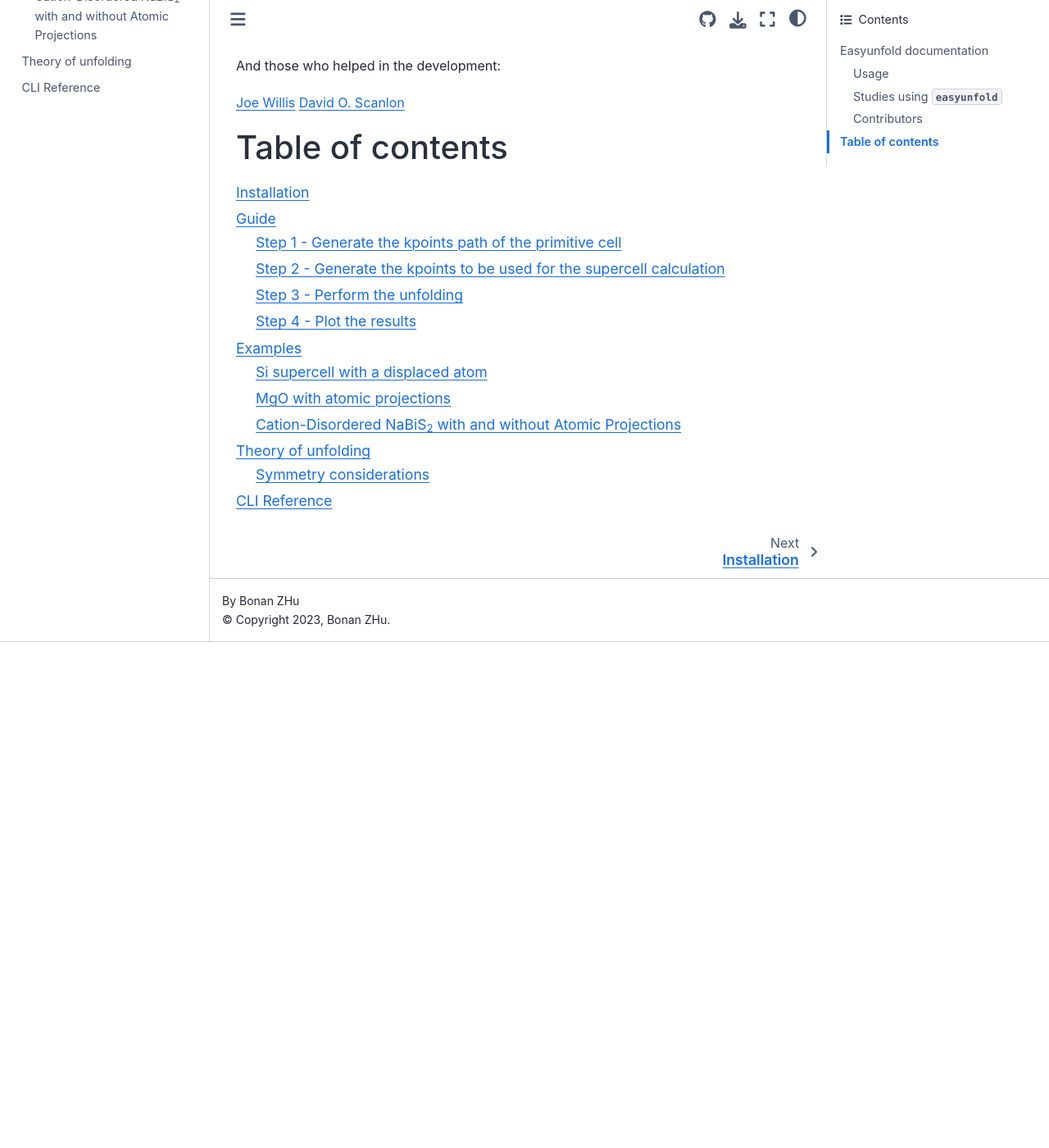
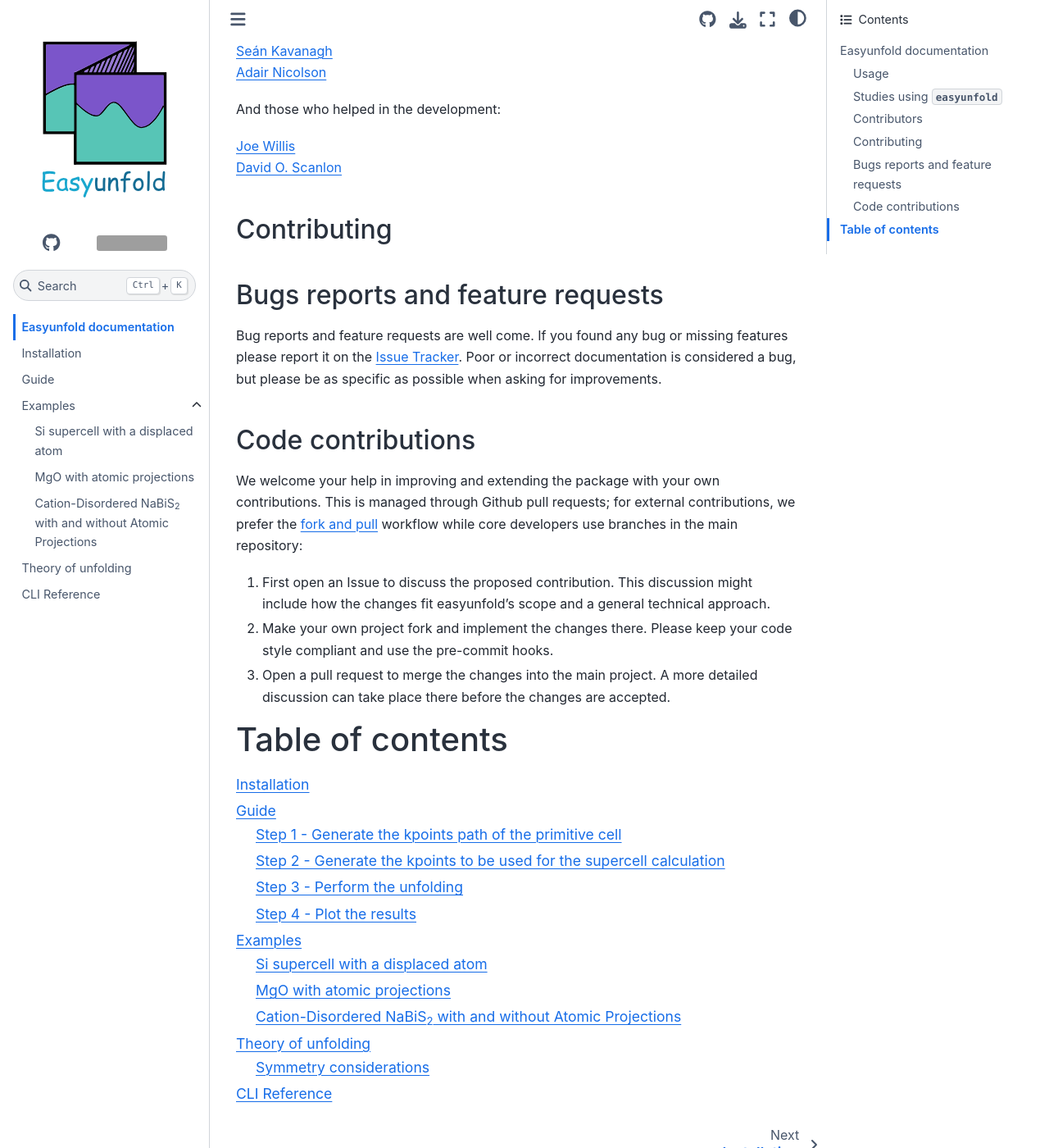
Before and after one commit to SMTG-Bham/easyunfold, a Sphinx documentation site: the page built from docs/index.md, in a window 1280 px wide and 1400 px high, scrolled down 1268 px. Shown: the whole window at 82% size. Built offline with Sphinx 7.4.7 and the Sphinx Book theme 1.1.4, drawn with Linux system fonts in a browser that asks for light colours; pages that are not in the unit, such as notebooks, are missing from menus; before the commit the page ends 2051 px from its top, so only the background shows below that; grey boxes are pictures that could not be loaded.

Commit message:
Added contributing section in the documentation

````diff
--- a/docs/index.md
+++ b/docs/index.md
@@ -51,6 +51,35 @@ And those who helped in the development:
   [Joe Willis](https://github.com/joebesity)
   [David O. Scanlon](http://davidscanlon.com/?page_id=5)
 
+## Contributing
+
+
+## Bugs reports and feature requests
+
+
+Bug reports and feature requests are well come.
+If you found any bug or missing features please report it on the [Issue Tracker](https://github.com/SMTG-UCL/easyunfold/issues).
+Poor or incorrect documentation is considered a bug, but please be as specific as
+possible when asking for improvements.
+
+## Code contributions
+
+We welcome your help in improving and extending the package with your
+own contributions. This is managed through Github pull requests;
+for external contributions, we prefer the
+[fork and pull](https://guides.github.com/activities/forking/)
+workflow while core developers use branches in the main repository:
+
+1. First open an Issue to discuss the proposed contribution. This
+  discussion might include how the changes fit easyunfold's scope and a
+  general technical approach.
+2. Make your own project fork and implement the changes
+  there. Please keep your code style compliant and use the pre-commit hooks.
+3. Open a pull request to merge the changes into the main
+  project. A more detailed discussion can take place there before
+  the changes are accepted.
+
+
 # Table of contents
 
 ```{toctree}
````
